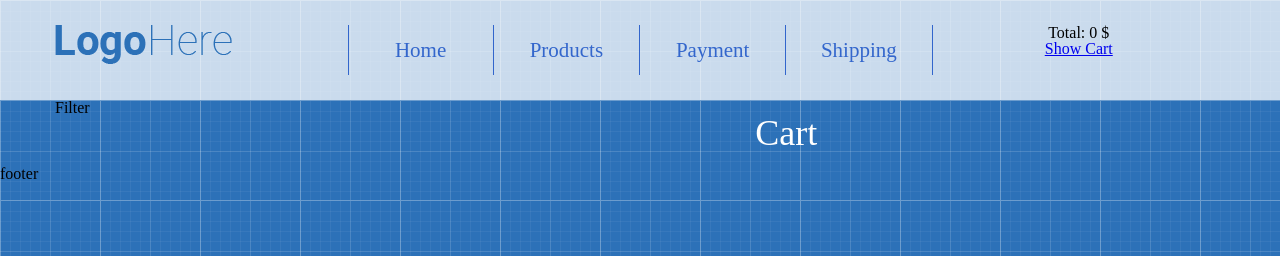
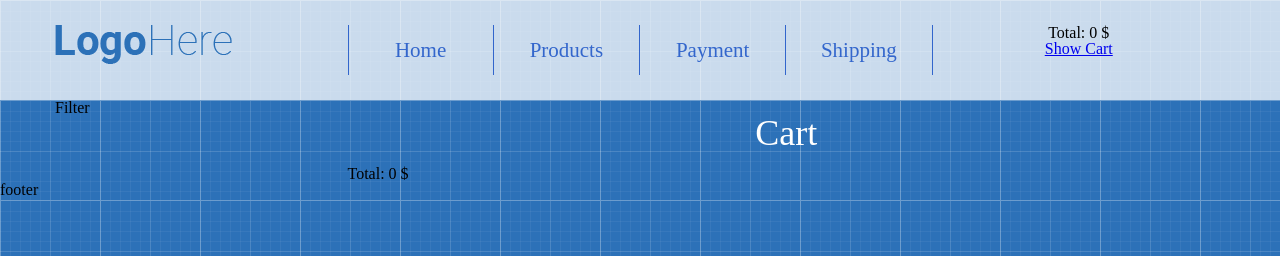
Before and after one commit to MXML11LN/Demo-shop-react, a React (Create React App) app: page /cart in a window 1280 px wide. Shown: the top 256 px of the page. Built offline with nearby package versions, Linux system fonts and the light colour scheme.

Commit message:
add cart page info

```diff
--- a/src/App/App.js
+++ b/src/App/App.js
@@ -29,6 +29,7 @@ class App extends Component{
                     productsInCart={this.state.productsInCart}
                 />
                 <Main
+                    productsInCart={this.state.productsInCart}
                     addProductToCart={this.addProductToCart}
                 />
                 <Footer/>
--- a/src/App/Header/Logo/Logo.js
+++ b/src/App/Header/Logo/Logo.js
@@ -1,11 +1,14 @@
 import React from "react"
+import { Link } from "react-router-dom"
 
 import logo from "./logo.png"
 
 const Logo = () =>{
     return(
 		<div className="logo">
-			<img src ={logo} alt=""/>
+			<Link to="/">
+				<img src ={logo} alt=""/>
+			</Link>
 		</div>
 
     )
--- a/src/App/Header/Menu/Menu.js
+++ b/src/App/Header/Menu/Menu.js
@@ -1,14 +1,15 @@
 import React from "react"
+import { Link } from "react-router-dom"
 import "./menu.css"
 
 const Menu = () => {
     return(
 		<div className="menu">
 			<ul>
-				<li><a href="/">Home</a></li>
-				<li><a href="/">Products</a></li>
-				<li><a href="/">Payment</a></li>
-				<li><a href="/">Shipping</a></li>
+				<li><Link to="/">Home</Link></li>
+				<li><Link to="/">Products</Link></li>
+				<li><Link to="/payment">Payment</Link></li>
+				<li><Link to="/shipping">Shipping</Link></li>
 			</ul>
 		</div>
     )
--- a/src/App/Main/CartPage/CartPage.js
+++ b/src/App/Main/CartPage/CartPage.js
@@ -1,10 +1,31 @@
 import React from "react"
+import {keys} from "lodash"
+import products from "../Products/products"
 
+const productsObject = products.reduce((obj, product)=>({
+    ...obj,
+    [product.id]:product
+}),{})
 
-const CartPage = () => {
+const CartPage = ({
+    productsInCart
+}) => {
     return(
         <>
             <h1 className="page-title">Cart</h1>
+
+            {
+                keys(productsInCart).map(id=>(
+                    <div key={id}>{productsObject[id].name} : {productsInCart[id]} : {productsObject[id].price}</div>
+                ))
+            }
+            <div>
+                Total: {
+                keys(productsInCart).reduce((total,id)=>(
+                    total +(productsInCart[id] * productsObject[id].price)
+                ),0)
+            } $
+            </div>
         </>
     )
 }
--- a/src/App/Main/Main.js
+++ b/src/App/Main/Main.js
@@ -1,11 +1,14 @@
 import React from "react"
 import { Route } from "react-router"
 import CartPage from "./CartPage/CartPage"
+import ShippingPage from "./ShippingPage/ShippingPage"
+import PaymentPage from "./PaymentPage/PaymentPage"
 import ProductList from "./Products/ProductList"
 
-const Main = (
-	{addProductToCart}
-) =>{
+const Main = ({
+	addProductToCart,
+	productsInCart,
+}) =>{
     return(
         <main className="main">
 			<div className="container">
@@ -17,7 +20,11 @@ const Main = (
 						<Route path="/" exact render={() => <ProductList
 							addProductToCart={addProductToCart}
 						/>}/>
-						<Route path="/cart" exact component={CartPage}/>
+						<Route path="/cart" exact render={() => <CartPage
+							productsInCart={productsInCart}
+						/>}/>
+						<Route path="/shipping" exact component={ShippingPage}/>
+						<Route path="/payment" exact component={PaymentPage}/>
 					</div>
 				</div>
 			</div>
--- /dev/null
+++ b/src/App/Main/PaymentPage/PaymentPage.js
@@ -0,0 +1,12 @@
+import React from "react"
+
+
+const PaymentPage = () => {
+    return(
+        <>
+            <h1 className="page-title">PaymentPage</h1>
+        </>
+    )
+}
+
+export default PaymentPage
--- /dev/null
+++ b/src/App/Main/ShippingPage/ShippingPage.js
@@ -0,0 +1,12 @@
+import React from "react"
+
+
+const ShippingPage = () => {
+    return(
+        <>
+            <h1 className="page-title">ShippingPage</h1>
+        </>
+    )
+}
+
+export default ShippingPage
```
